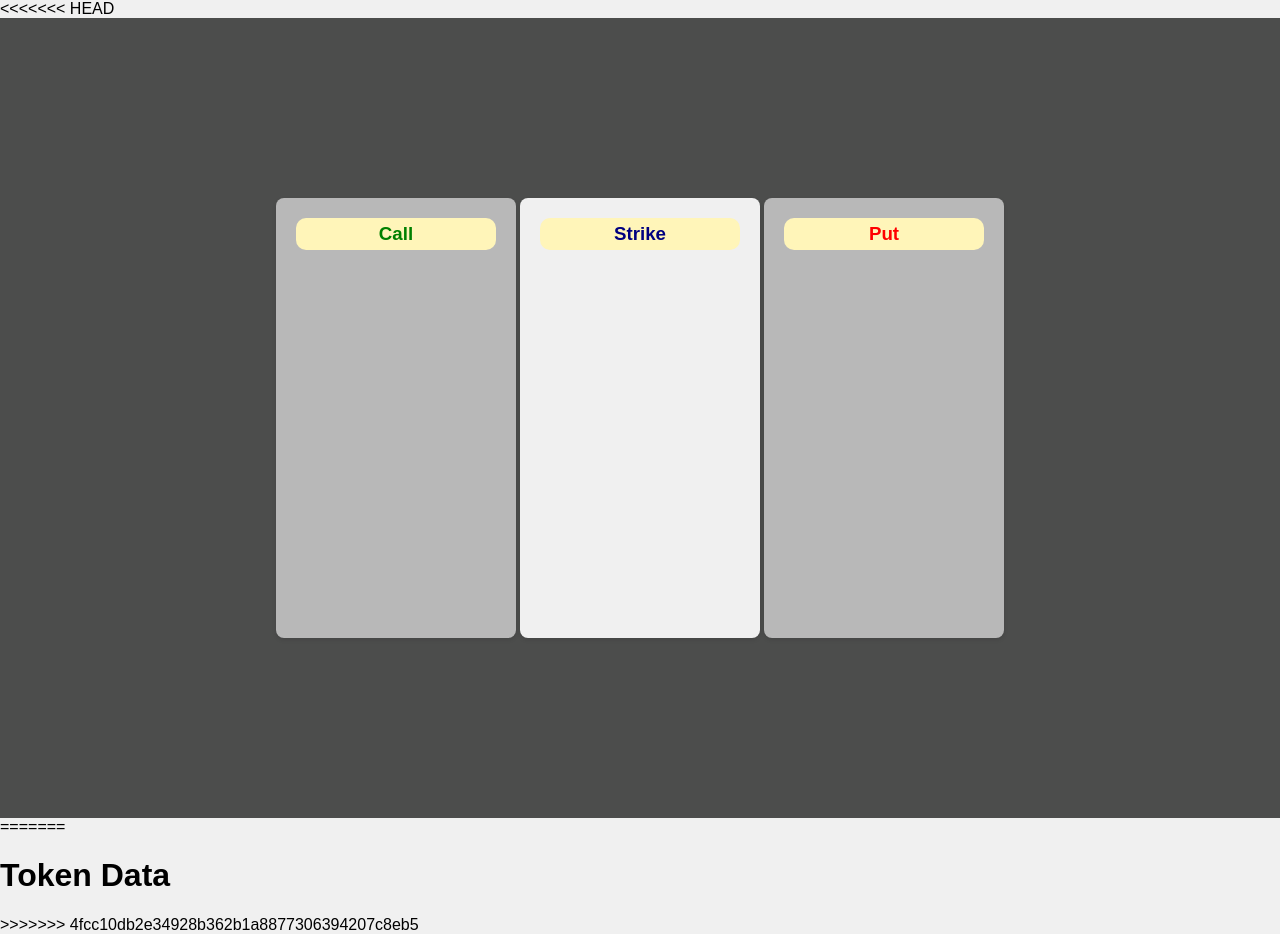
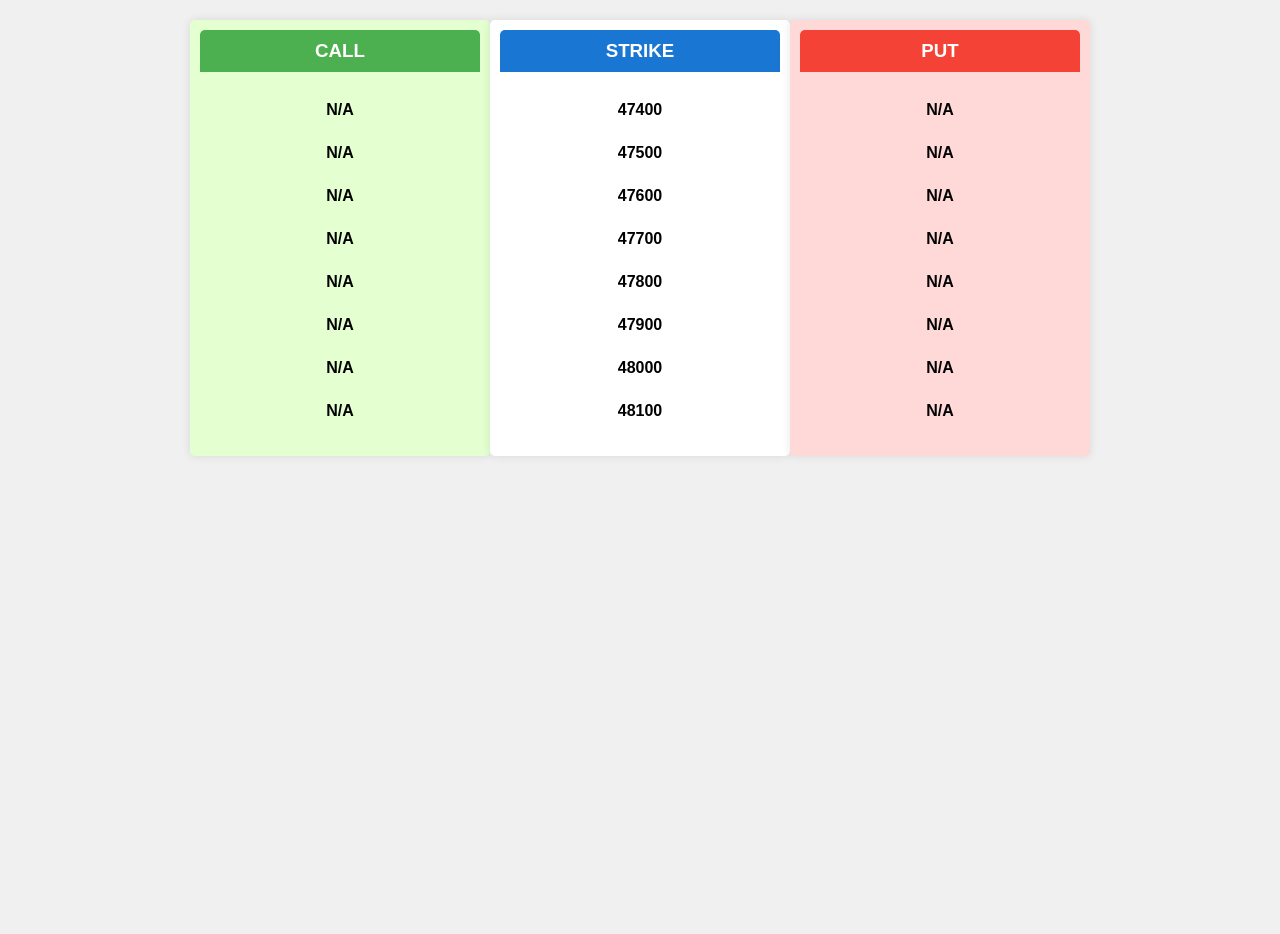
Before and after one commit to Zupinn18/option_trading, a Flask app: template templates/index.html in a window 1280 px wide. After the commit the page ends 456 px from the top, so only its background shows below. Run offline with Flask 3, Linux system fonts and the light colour scheme; the template is opened without the code that fills it, so the values that code supplies are empty; parts of the project's set-up code (start-up, migrations or seed data) failed here and were passed over.

Commit message:
fourth commit

```diff
--- a/app.py
+++ b/app.py
@@ -34,7 +34,7 @@ filtered_df = df[df['Token'].isin(tokens)]
 
 # Extract the strike price, option type, and token for each token number
 strike_prices = filtered_df[['Strike Price', 'Option Type', 'Token']]
-strike_prices.to_csv('updated_NFO.csv', index=False)
+strike_prices.to_csv('./static/updated_NFO.csv', index=False)
 
 print(strike_prices)
 
--- a/static/script.js
+++ b/static/script.js
@@ -1,16 +1,21 @@
+
+let strikeSet = {}; // unique strike values
+
 async function fetchDataFromCSV() {
     try {
-        const response = await fetch('updated_NFO.csv');
+        const response = await fetch('./static/updated_NFO.csv');
         if (!response.ok) {
             throw new Error('Failed to fetch CSV file');
         }
         const csvData = await response.text();
-        const rows = csvData.split('\n').slice(1);
-        const optionsData = rows.map(row => {
+        const rows = csvData.split('\n').slice(1); // Skip header row
+        const dataArray = rows.map(row => {
             const [strike, optionType, token] = row.split(',');
-            return { strike: parseFloat(strike), optionType, token: parseInt(token) };
-        });
-        return optionsData;
+            if (!isNaN(parseFloat(strike))) {
+                return { strike: parseFloat(strike), optionType, token: parseInt(token) };
+            }
+        }).filter(Boolean); // Filter out NaN values
+        return dataArray;
     } catch (error) {
         console.error(error);
         return [];
@@ -24,10 +29,11 @@ async function fetchLP(token) {
             throw new Error('Failed to fetch LP value');
         }
         const data = await response.json();
-        if (!data[token] || !data[token].data || !data[token].data.lp) {
+        if (data[token] && data[token].data && data[token].data.lp) {
+            return data[token].data.lp;
+        } else {
             throw new Error('LP value not found in response');
         }
-        return data[token].data.lp;
     } catch (error) {
         console.error(error);
         return 'N/A';
@@ -35,9 +41,9 @@ async function fetchLP(token) {
 }
 
 async function fetchDataAndUpdate() {
-    const data = await fetchDataFromCSV();
+    const csvData = await fetchDataFromCSV();
     const optionsData = [];
-    for (const item of data) {
+    for (const item of csvData) {
         const lp = await fetchLP(item.token);
         optionsData.push({ strike: item.strike, optionType: item.optionType, lp: lp });
     }
@@ -50,16 +56,22 @@ function updateOptions(optionsData) {
     const putList = document.getElementById('put-list');
 
     callList.innerHTML = '';
-    strikeList.innerHTML = '';
     putList.innerHTML = '';
 
     optionsData.forEach(option => {
         if (option.optionType === 'CE') {
             callList.innerHTML += `<li>${option.lp}</li>`;
-        } else {
+        } else if(option.optionType === 'PE') {
             putList.innerHTML += `<li>${option.lp}</li>`;
         }
-        strikeList.innerHTML += `<li>${option.strike}</li>`;
+    });
+
+    // Update strike values only if they are not already present
+    optionsData.forEach(option => {
+        if (!strikeSet[option.strike]) {
+            strikeList.innerHTML += `<li>${option.strike}</li>`;
+            strikeSet[option.strike] = true; // Mark the strike value as added
+        }
     });
 }
 
--- a/static/style.css
+++ b/static/style.css
@@ -1,62 +1,66 @@
 body {
   font-family: Arial, sans-serif;
   background-color: #f0f0f0;
-  padding: 0%;
-  margin: 0%;
+  margin: 0;
+  padding: 0;
 }
 
 .container {
+  max-width: 900px;
+  margin: 20px auto;
   display: flex;
-  justify-content: center;
-  align-items: center;
-  height: 100vh;
-  background-color: rgb(76, 77, 76);
+  justify-content: space-around;
 }
 
 .column {
-  width: 200px;
-  height: 400px;
-  padding: 20px;
-  margin: 0 2px;
+  flex: 1;
+  padding: 10px;
   background-color: #fff;
-  border-radius: 8px;
-  box-shadow: 0 2px 4px rgba(0, 0, 0, 0.1);
+  border-radius: 5px;
+  box-shadow: 0 0 10px rgba(0, 0, 0, 0.1);
   text-align: center;
 }
 
-.column h3 {
-  background-color: rgb(255, 245, 185);
-  border-radius: 10px;
-  padding: 5px;
+.call-column{
+  background-color: #e4ffd0;
+}
+
+.strike-column{
+  background-color: #fff;
+}
+
+.put-column{
+  background-color: #ffd8d8;
+}
+
+h3 {
   margin-top: 0;
+  padding: 10px;
+  color: #fff;
+  border-radius: 5px 5px 0 0;
+  text-transform: uppercase;
+}
+
+.call-column h3 {
+  background-color: #4caf50;
+}
+
+.strike-column h3 {
+  background-color: #1976d2;
+}
+
+.put-column h3 {
+  background-color: #f44336;
 }
 
 ul {
+  list-style-type: none;
   padding: 0;
-  margin-top: 15%;
 }
 
 li {
-  list-style-type: none;
-  padding-bottom: 25%;
-  font-weight: bolder;
+  padding: 10px;
+  margin-bottom: 5px;
+  text-align: center;
+  font-weight: 700;
 }
-
-.call-column {
-  background-color: rgb(184, 184, 184);
-  color: green;
-}
-
-.strike-column {
-  background-color: #f0f0f0;
-  color: navy;
-}
-
-.put-column {
-  background-color: rgb(184, 184, 184);
-  color: red;
-}
-
-#strike-list{
-  max-height:inherit;
-}
--- a/static/updated_NFO.csv
+++ b/static/updated_NFO.csv
@@ -1,11 +1,17 @@
 Strike Price,Option Type,Token
-47600.0,CE,44152
-47600.0,PE,44159
-47700.0,CE,44160
-47700.0,PE,44161
-47800.0,CE,44162
-47800.0,PE,44163
-47900.0,CE,44164
-47900.0,PE,44171
-48000.0,CE,44172
-48000.0,PE,44183
+47400.0,CE,41558
+47400.0,PE,41561
+47500.0,CE,41568
+47500.0,PE,41569
+47600.0,CE,41572
+47600.0,PE,41573
+47700.0,CE,41574
+47700.0,PE,41576
+47800.0,CE,41577
+47800.0,PE,41610
+47900.0,CE,41615
+47900.0,PE,41616
+48000.0,CE,41617
+48000.0,PE,41620
+48100.0,CE,41621
+48100.0,PE,41638
--- a/templates/index.html
+++ b/templates/index.html
@@ -3,15 +3,12 @@
 <head>
     <meta charset="UTF-8">
     <meta name="viewport" content="width=device-width, initial-scale=1.0">
-<<<<<<< HEAD
     <title>Document</title>
     <link rel="stylesheet" type="text/css" href="../static/style.css">
 
 
 </head>
 <body>
-
-
 
     <div class="container">
         <div class="column call-column">
@@ -21,11 +18,6 @@
         <div class="column strike-column">
             <h3>Strike</h3>
             <ul id="strike-list">
-                <li>47600.0</li>
-                <li>47700.0</li>
-                <li>47800.0</li>
-                <li>47900.0</li>
-                <li>48000.0</li>
             </ul>
         </div>
         <div class="column put-column">
@@ -37,38 +29,3 @@
   <script src="../static/script.js"></script>
 </body>
 </html>
-=======
-    <title>Token Data</title>
-</head>
-<body>
-    <h1>Token Data</h1>
-
-    <div id="tokenData">
-        <!-- Data will be dynamically inserted here -->
-    </div>
-
-    <script>
-        function fetchData() {
-            fetch('http://65.2.34.239:8005/get_data')
-                .then(response => response.json())
-                .then(data => {
-                    const tokenDataElement = document.getElementById('tokenData');
-                    tokenDataElement.innerHTML = '';  // Clear previous data
-                    Object.keys(data).forEach(token => {
-                        const tokenInfo = data[token];
-                        const tokenDiv = document.createElement('div');
-                        tokenDiv.innerHTML = `<p>Token: ${token}</p>
-                                              <p>Status: ${tokenInfo.status}</p>
-                                              <p>Data: ${JSON.stringify(tokenInfo.data)}</p>`;
-                        tokenDataElement.appendChild(tokenDiv);
-                    });
-                })
-                .catch(error => console.error('Error fetching data:', error));
-        }
-
-        // Fetch data every second
-        setInterval(fetchData, 1000);
-    </script>
-</body>
-</html>
->>>>>>> 4fcc10db2e34928b362b1a8877306394207c8eb5
```
